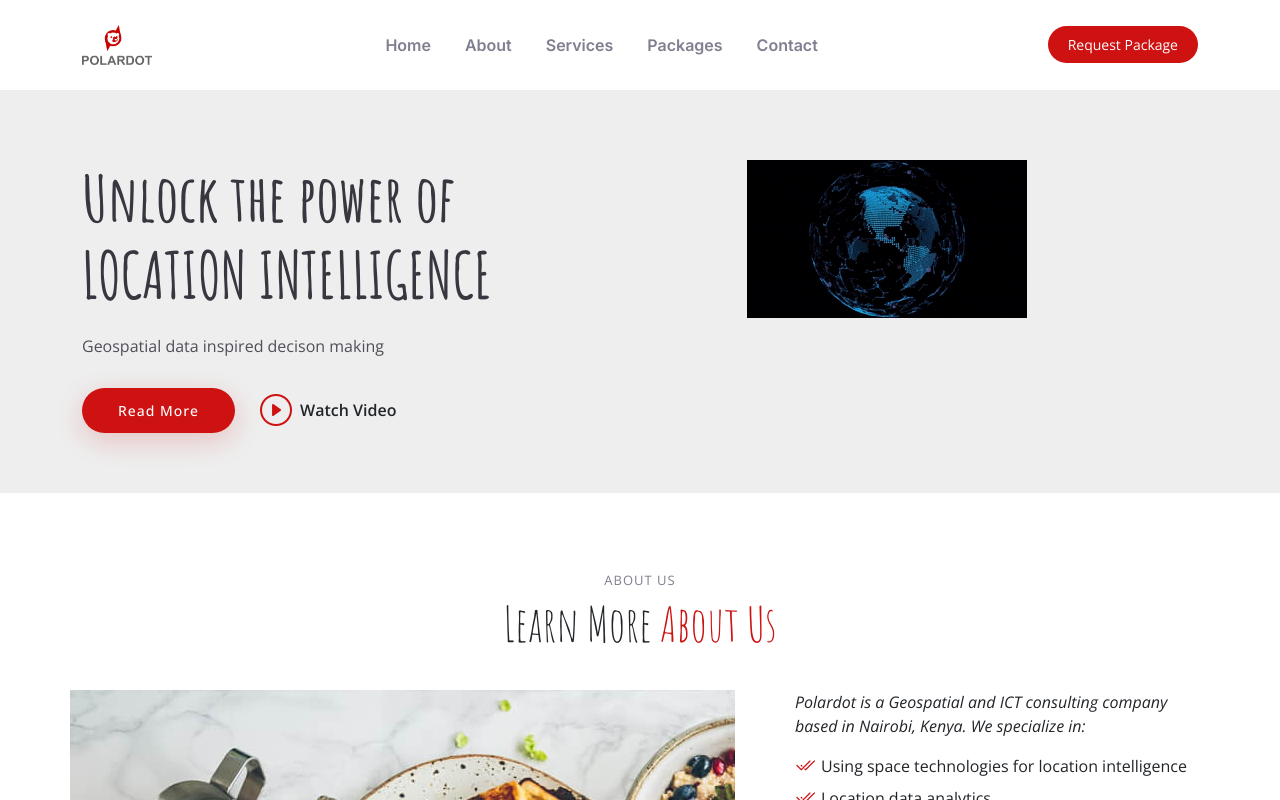
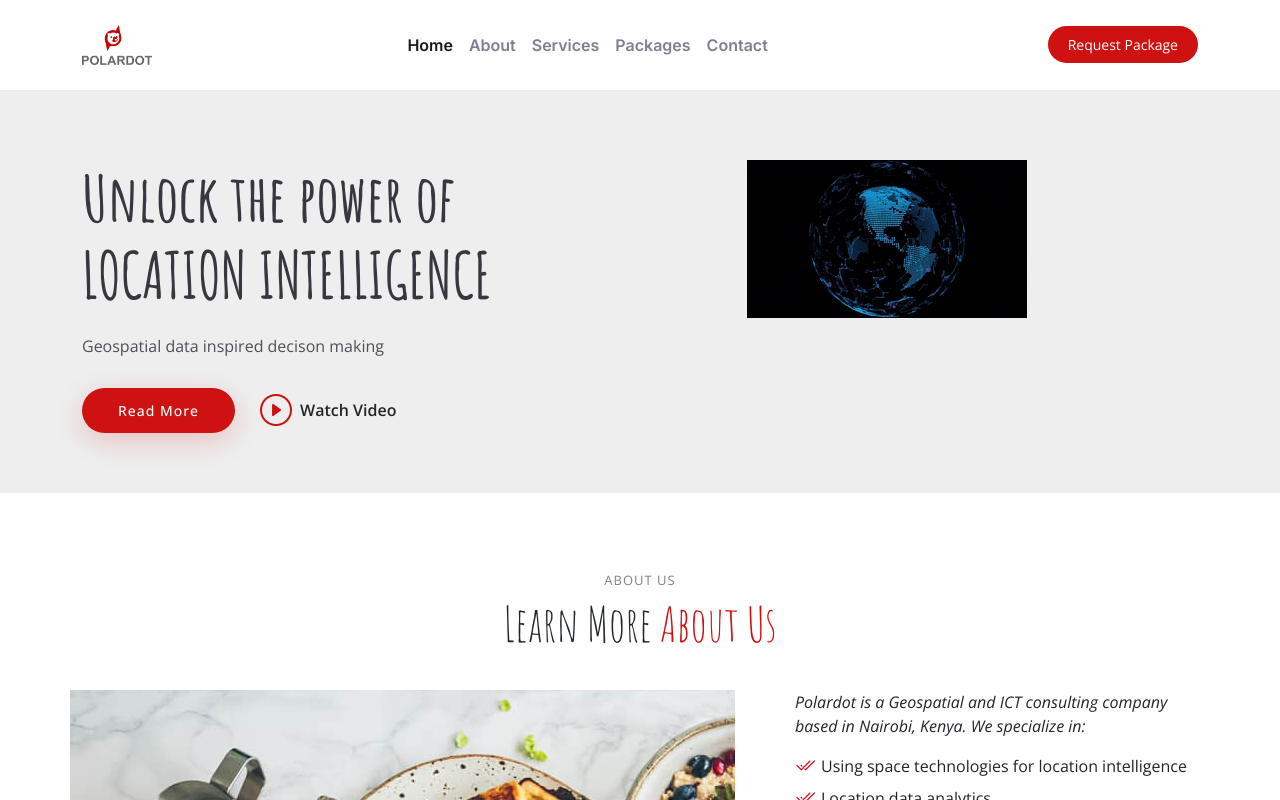
Before and after one commit to Kkahihu/Polardot-Limited, a React (Create React App) app: page / in a window 1280 px wide. Shown: the top 800 px of the page. Built offline with nearby package versions, Linux system fonts and the light colour scheme; some icons are missing; a small style sheet from the web is missing.

Commit message:
Update NavBar.jsx

```diff
--- a/src/components/Nav/NavBar.jsx
+++ b/src/components/Nav/NavBar.jsx
@@ -16,14 +16,16 @@ const NavBar = () => {
                               {/*<h1>Yummy<span>.</span></h1>*/}
                     </a>
 
-                    <nav id="navbar" className="navbar">
-                        <ul>
-                            <li><a href="#hero">Home</a></li>
-                            <li><a href="#about">About</a></li>
-                            <li><a href="#menu">Services</a></li>
-                            <li><a href="#events">Packages</a></li>
-                            <li><a href="#contact">Contact</a></li>
-                        </ul>
+                    <nav id="navbar" className="navbar navbar-expand-lg">
+                        <div className="collapse navbar-collapse">
+                            <ul className="navbar-nav">
+                                <li className="nav-item"><a class="nav-link active" aria-current="page" href="#hero">Home</a></li>
+                                <li className="nav-item"><a class="nav-link"  href="#about">About</a></li>
+                                <li className="nav-item"><a class="nav-link"  href="#menu">Services</a></li>
+                                <li className="nav-item"><a class="nav-link"  href="#events">Packages</a></li>
+                                <li className="nav-item"><a class="nav-link" href="#contact">Contact</a></li>
+                            </ul>
+                        </div>
                     </nav>
                      {/*.navbar */}
 
```
